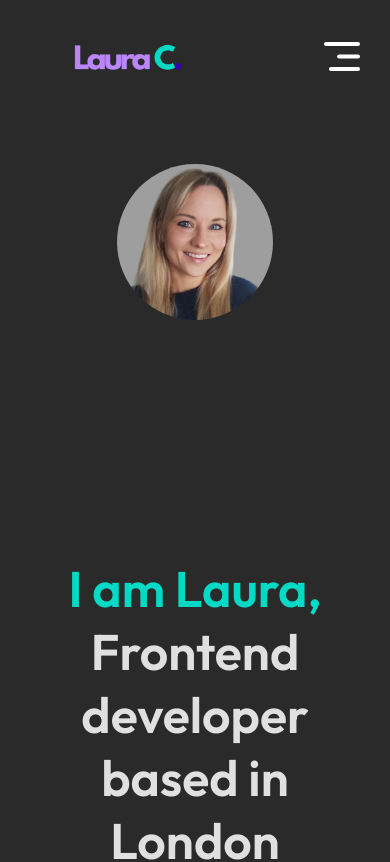
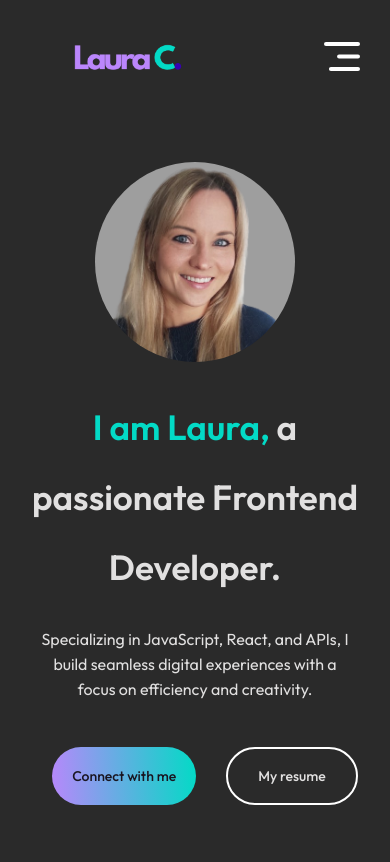
Before and after one commit to lauraz-15/mycodingworks, a React (Create React App) app: page / in a window 390 px wide. Shown: the top 862 px of the page. Built offline with nearby package versions, Linux system fonts and the light colour scheme.

Commit message:
update hero section styles and copy

```diff
--- a/src/Components/Hero/Hero.css
+++ b/src/Components/Hero/Hero.css
@@ -2,19 +2,21 @@
   display: flex;
   align-items: center;
   flex-direction: column;
-  gap: 15px;
+  gap: 20px;
 }
 
 .hero img {
+  margin-top: 30px;
+  width: 240px;
   border-radius: 50%;
-  scale: 0.6;
 }
 
 .hero h1 {
   text-align: center;
-  width: 70%;
-  font-size: 50px;
+  width: 65%;
+  font-size: 65px;
   font-weight: 600;
+  line-height: 70px;
 }
 
 .hero h1 span {
@@ -24,16 +26,15 @@
 .hero p {
   width: 50%;
   text-align: center;
-  font-size: 24px;
-  line-height: 40px;
+  font-size: 18px;
+  line-height: 30px;
 }
 
 .hero-action-btns {
   display: flex;
   align-items: center;
   gap: 25px;
-  font-size: 24px;
-  font-weight: 500px;
+  font-weight: 500;
   margin-bottom: 50px;
 }
 
@@ -47,9 +48,9 @@
 }
 
 .hero-resume-btn {
-  border: 2px solid white;
-  padding: 25px 45px;
+  padding: 20px 55px;
   border-radius: 50px;
+  border: 2px solid #fff;
   cursor: pointer;
 }
 
@@ -63,19 +64,44 @@
 
 @media (max-width: 768px) {
   .hero img {
-    margin-bottom: 120px;
-    width: 260px;
+    margin-top: 50px;
+    width: 200px;
   }
 
   .hero h1 {
-    margin-top: 50px;
+    margin-top: 10px;
     width: 90%;
-    font-size: 50px;
+    font-size: 35px;
   }
 
   .hero p {
-    font-size: 18px;
-    line-height: 32px;
-    margin: 10px;
+    width: 80%;
+    font-size: 16px;
+    line-height: 25px;
+    margin: 5px 0;
+  }
+
+  .hero-action-btns {
+    gap: 10px;
+    font-weight: 500;
+    margin-bottom: 50px;
+  }
+
+  .anchor-link {
+    padding: 20px;
+    border-radius: 40px;
+    font-size: 14px;
+  }
+
+  .hero-connect-btn {
+    padding: 20px;
+    border-radius: 40px;
+    font-size: 14px;
+  }
+
+  .hero-resume-btn {
+    padding: 18px 30px;
+    border-radius: 40px;
+    font-size: 14px;
   }
 }
--- a/src/Components/Hero/Hero.jsx
+++ b/src/Components/Hero/Hero.jsx
@@ -7,9 +7,9 @@ function Hero() {
     <div id="hero" className="hero">
       <img src={profileImg} alt="Laura" />
       <h1>
-        <span>I am Laura,</span> Frontend developer based in London
+        <span>I am Laura,</span> a passionate Frontend Developer.
       </h1>
-      <p>Frontend developer based in LondonFrontend developer based in LondonFrontend developer based in n London</p>
+      <p>Specializing in JavaScript, React, and APIs, I build seamless digital experiences with a focus on efficiency and creativity.</p>
       <div className="hero-action-btns">
         <AnchorLink className="anchor-link" href="#contact">
           <div className="hero-connect-btn">Connect with me</div>
```
